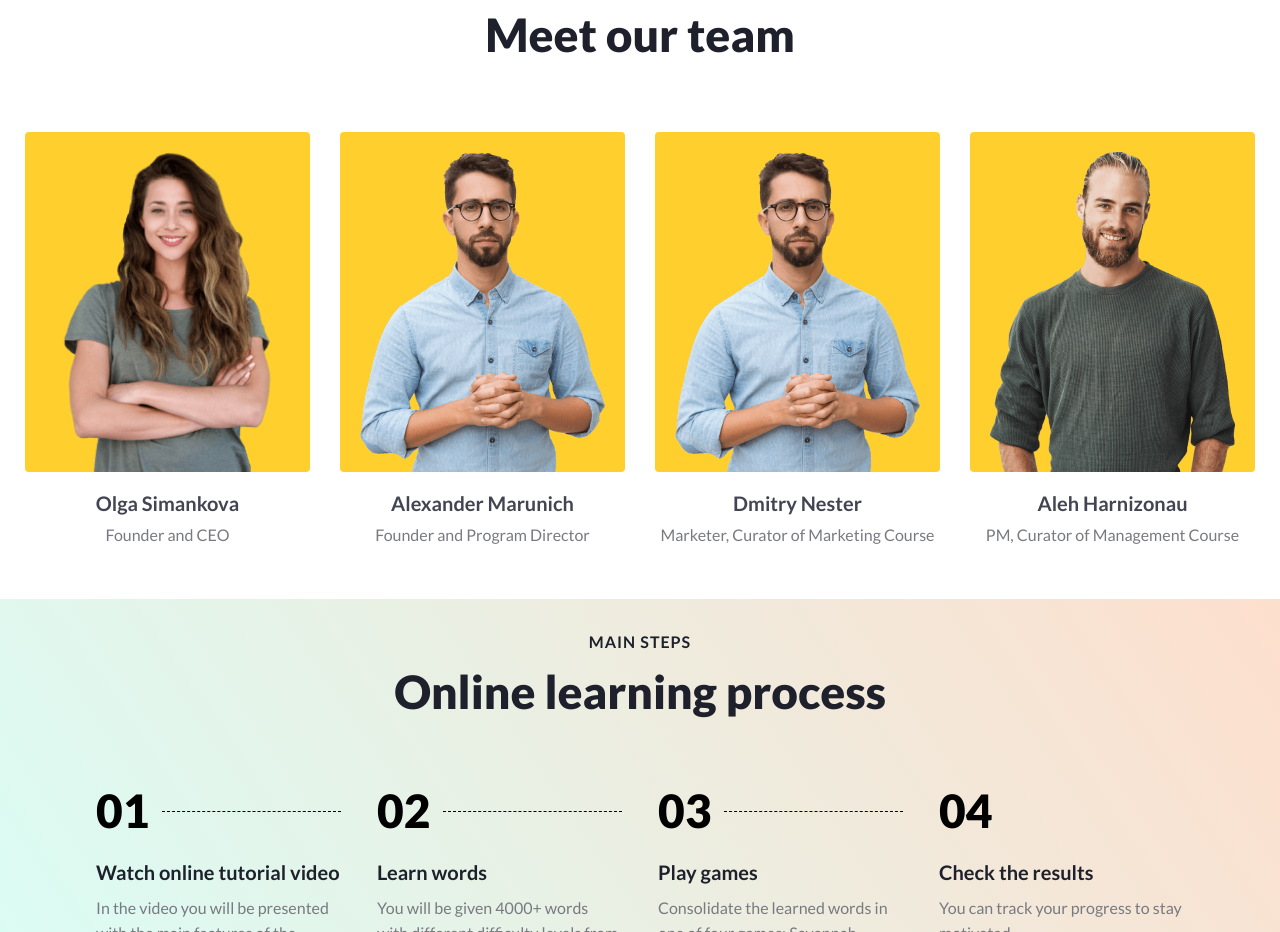
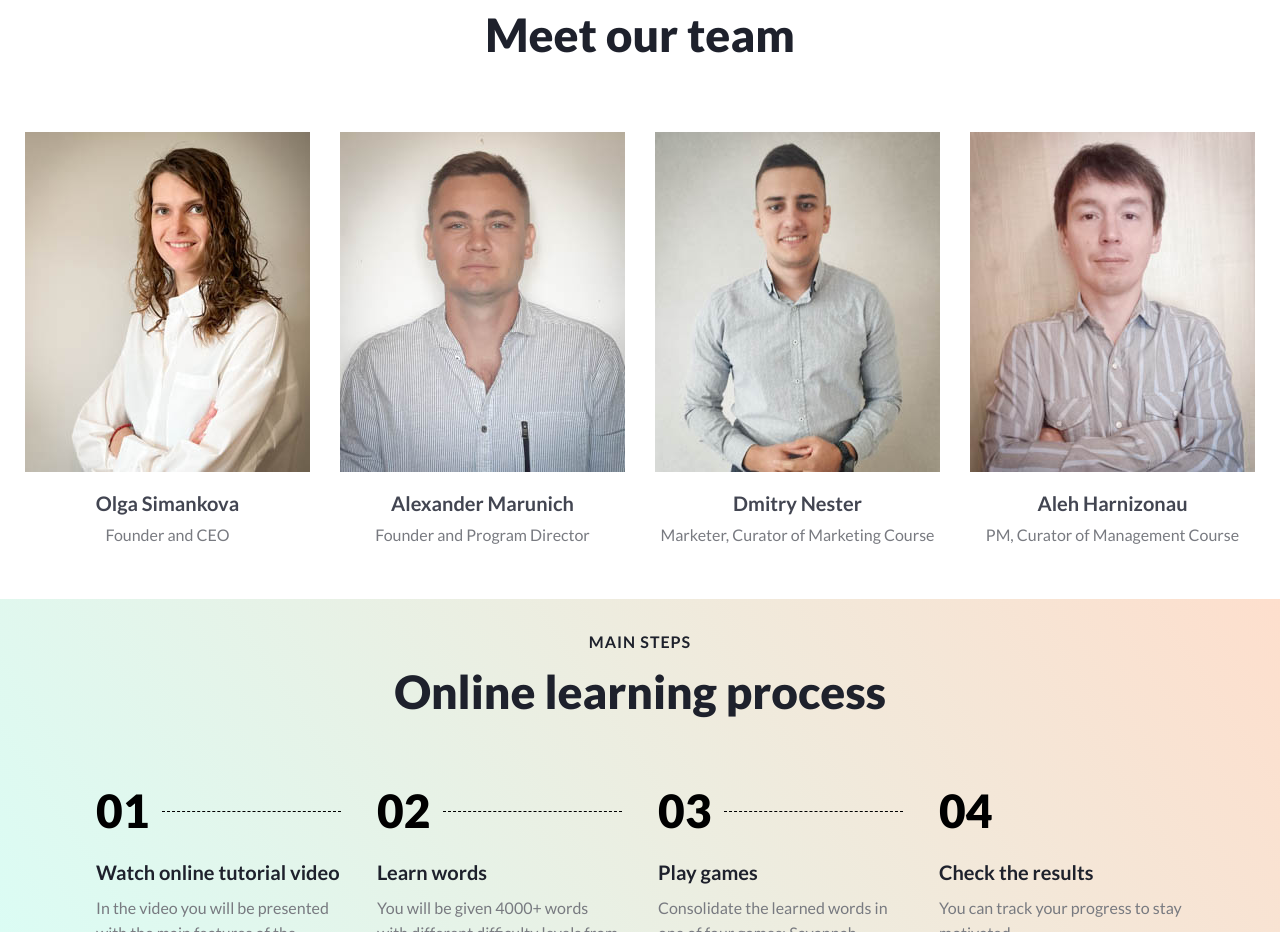
Before and after one commit to olgaSimankova/EnglishX, a website built with webpack: page src/index.html in a window 1280 px wide. Shown: the part 887-1819 px from the top of the page. Built offline with nearby package versions, Linux system fonts and the light colour scheme.

Commit message:
feat: add team pics

```diff
--- a/src/view/pages/main/scss/_our-team.scss
+++ b/src/view/pages/main/scss/_our-team.scss
@@ -70,7 +70,6 @@
     position: relative;
     width: inherit;
     height: 340px;
-    background: #FFCF2D;
     border-radius: 4px;
     margin-bottom: 16px;
     cursor: pointer;
@@ -98,19 +97,19 @@
     height: 100%;
 
     &_0 {
-      background: center bottom no-repeat url("../../../../assets/img/woman.png");
+      background: bottom/contain no-repeat url("../../../../assets/img/olya.jpg");
     }
 
     &_1 {
-      background: center bottom no-repeat url("../../../../assets/img/man.png");
+      background: center/cover no-repeat url("../../../../assets/img/sasha.jpg");
     }
 
     &_2 {
-      background: center bottom no-repeat url("../../../../assets/img/man.png");
+      background: center/cover no-repeat url("../../../../assets/img/dima.jpg");
     }
 
     &_3 {
-      background: center bottom no-repeat url("../../../../assets/img/man2.png");
+      background: center/cover no-repeat url("../../../../assets/img/oleg.jpg");
     }
   }
 
```
Also changed, not shown: src/assets/img/dima.jpg (added), src/assets/img/man.png (deleted), src/assets/img/man2.png (deleted), src/assets/img/oleg.jpg (added), src/assets/img/olya.jpg (added), src/assets/img/sasha.jpg (added), src/assets/img/woman.png (deleted).
